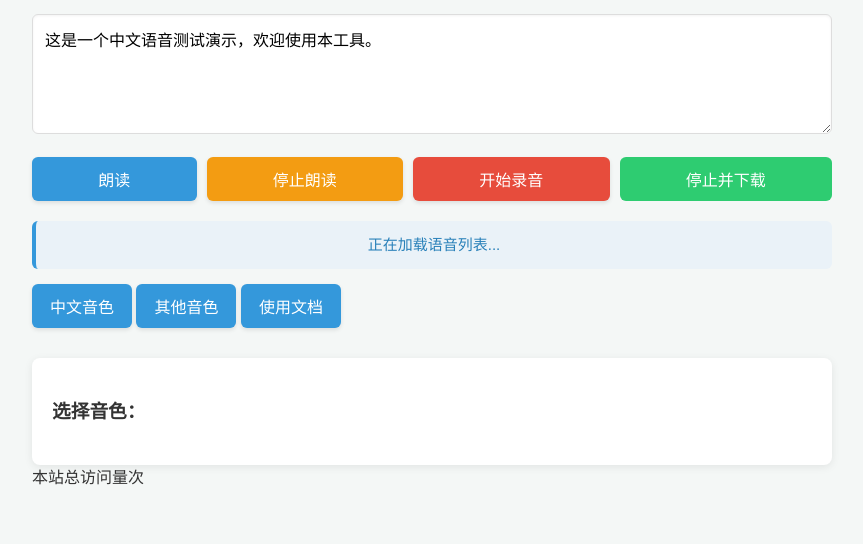
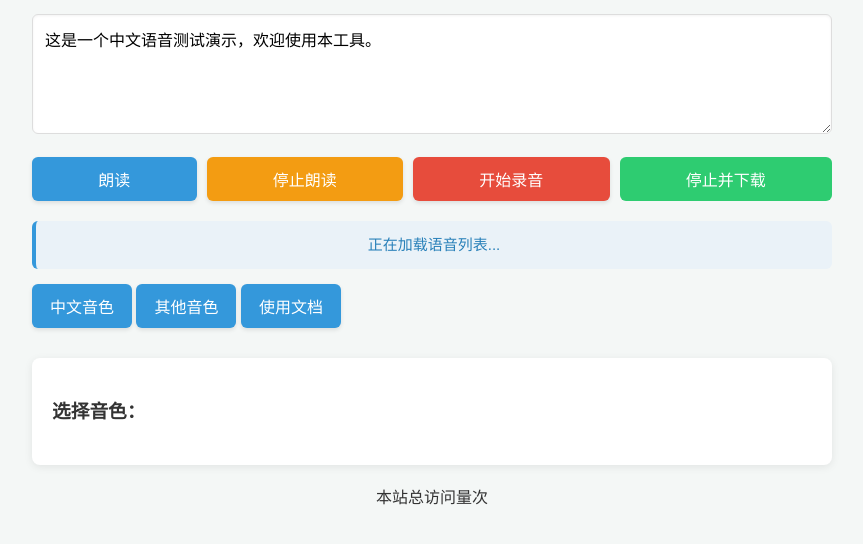
Before and after one commit to xiangmingya/TTSVoiceTester-Recorder, a plain HTML site: page index.html in a window 1280 px wide. Shown: the part 94-638 px from the top of the page, without its empty margins (208-1071 px from the left). Drawn offline with Linux system fonts and the light colour scheme; some packages are replaced by stand-ins of ours; a script that the page names is missing.

Commit message:
Update index.html

```diff
--- a/index.html
+++ b/index.html
@@ -39,7 +39,7 @@
     </div>
 
     <script async src="//busuanzi.ibruce.info/busuanzi/2.3/busuanzi.pure.mini.js"></script>
-    <span id="busuanzi_container_site_pv">本站总访问量<span id="busuanzi_value_site_pv"></span>次</span>
+    <span id="busuanzi_container_site_pv" style="display: block;width: 100%; */display: block;text-align: center;margin-top: 20px;">本站总访问量<span id="busuanzi_value_site_pv"></span>次</span>
     <script src="js/utils.js"></script>
     <script src="js/permission.js"></script>
     <script src="js/tts.js"></script>
```
